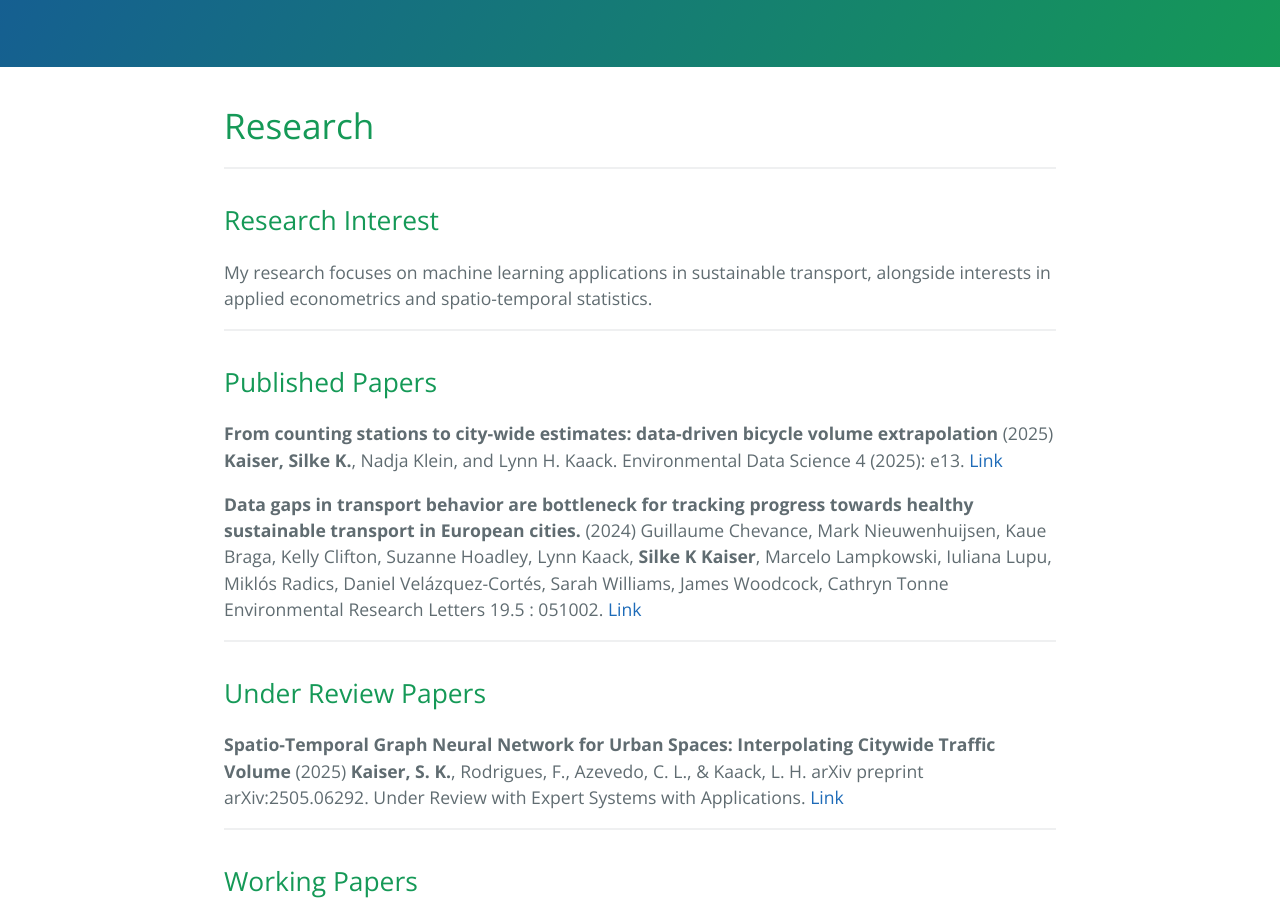
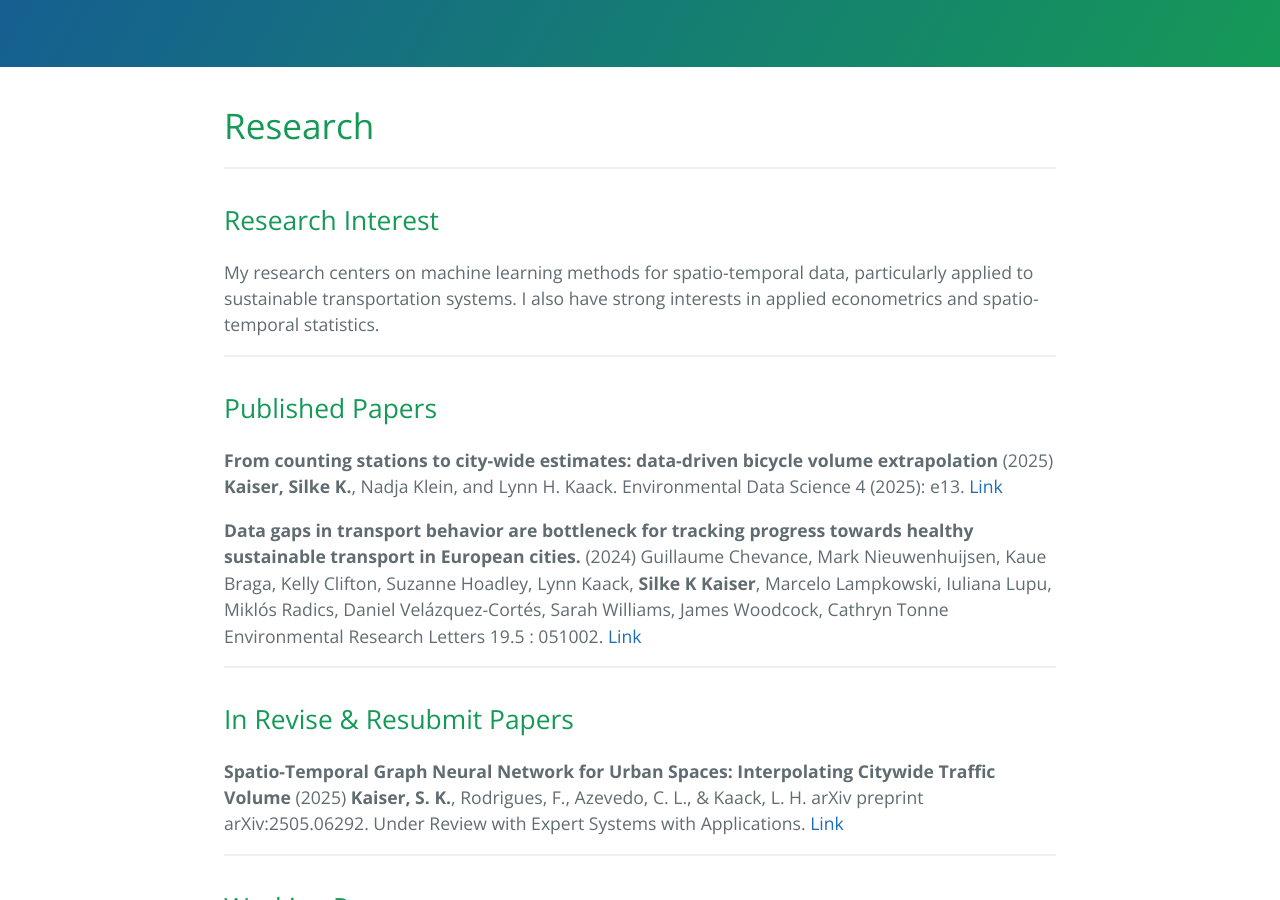
Before and after one commit to silkekaiser/silkekaiser.github.io, a Jekyll site: the page built from research.md, in a window 1280 px wide and 900 px high, scrolled down 316 px. Built offline with Jekyll 4.4.1, drawn with Linux system fonts in a browser that asks for light colours; nearby versions of some CDN libraries; our own code applies the rules of GitHub Pages for plain Markdown files.

Commit message:
Revise research interests and paper status sections

```diff
--- a/research.md
+++ b/research.md
@@ -6,7 +6,7 @@ layout: default
 -----------------------------------
 ## Research Interest
 
-My research focuses on machine learning applications in sustainable transport, alongside interests in applied econometrics and spatio-temporal statistics.
+My research centers on machine learning methods for spatio-temporal data, particularly applied to sustainable transportation systems. I also have strong interests in applied econometrics and spatio-temporal statistics.
 
 -----------------------------------
 ## Published Papers
@@ -18,7 +18,7 @@ My research focuses on machine learning applications in sustainable transport, a
 Guillaume Chevance, Mark Nieuwenhuijsen, Kaue Braga, Kelly Clifton, Suzanne Hoadley, Lynn Kaack, **Silke K Kaiser**, Marcelo Lampkowski, Iuliana Lupu, Miklós Radics, Daniel Velázquez-Cortés, Sarah Williams, James Woodcock, Cathryn Tonne Environmental Research Letters 19.5 : 051002. [Link](https://iopscience.iop.org/article/10.1088/1748-9326/ad42b3/meta)
 
 -----------------------------------
-## Under Review Papers
+## In Revise & Resubmit Papers
 
 **Spatio-Temporal Graph Neural Network for Urban Spaces: Interpolating Citywide Traffic Volume** (2025)
 **Kaiser, S. K.**, Rodrigues, F., Azevedo, C. L., & Kaack, L. H.  arXiv preprint arXiv:2505.06292. Under Review with Expert Systems with Applications. [Link](https://arxiv.org/abs/2505.06292)
```
